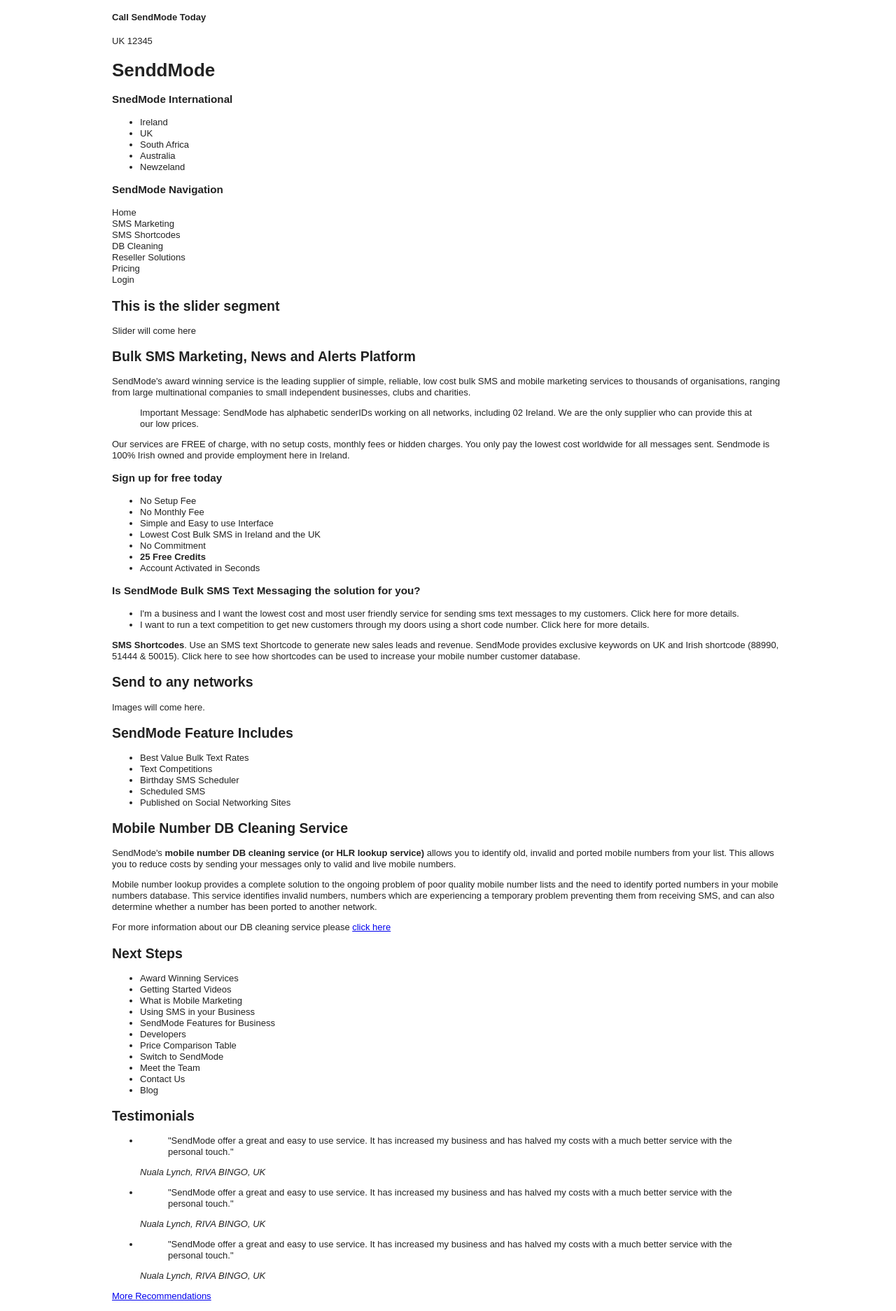
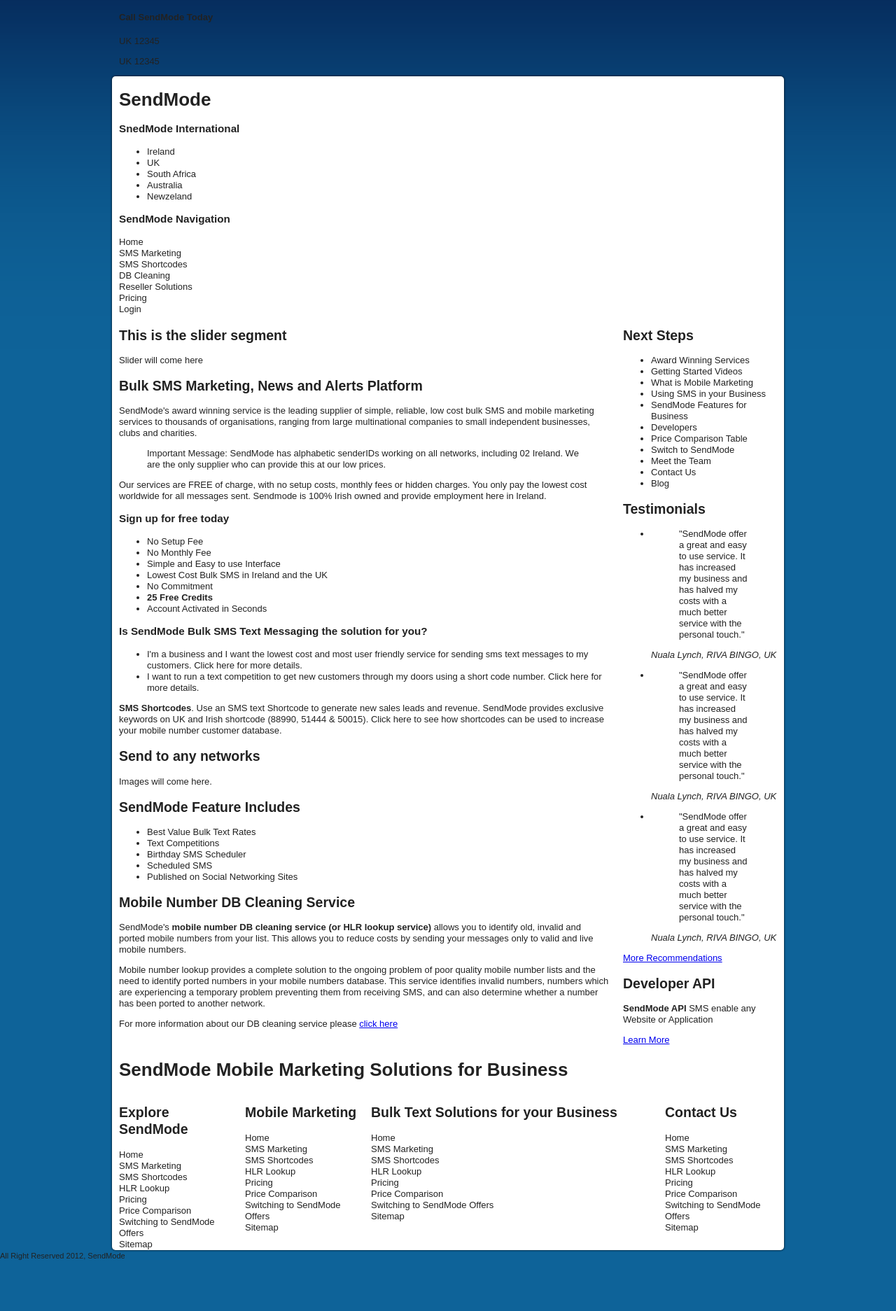
Before and after one commit to evanshajed/SendMode-Web-Template, a plain HTML site: page index.html in a window 1280 px wide. Shown: the top 1873 px of the page at 70% size. After the commit the page ends 1802 px from the top, so only its background shows below. Drawn offline with nearby package versions, Linux system fonts and the light colour scheme.

Commit message:
960 grid Integration.
960 grid integrated. Along with changes on rich snippets on
#topContainer

```diff
--- a/css/style.css
+++ b/css/style.css
@@ -197,6 +197,7 @@ table { border-collapse: collapse; border-spacing: 0; }
 
 
 /* #Base 960 Grid
+Taken from Skeleton by Dave Gamache // http://www.davegamache.com/
 ================================================== */
 
     .container                                  { position: relative; width: 960px; margin: 0 auto; padding: 0; }
@@ -250,8 +251,20 @@ table { border-collapse: collapse; border-spacing: 0; }
 
 /* =============================================================================
    Primary styles
-   Author:
+   Author: Shajed Evan http://www.behance.net/evanshajed
    ========================================================================== */
+   body{background:#0E6399 url("../images/background.gif") repeat-x;}
+   #container{background-color: #ffffff;
+   border-width: 1px;
+   border-color: #8a8a8a;
+   -moz-border-radius: 5px;
+   -webkit-border-radius: 5px;
+   border-radius: 5px;
+   /*IE 7 AND 8 DO NOT SUPPORT BORDER RADIUS*/
+   -moz-box-shadow: 0px 0px 3px #000000;
+   -webkit-box-shadow: 0px 0px 3px #000000;
+   box-shadow: 0px 0px 3px #000000;
+   /*IE 7 AND 8 DO NOT SUPPORT BLUR PROPERTY OF SHADOWS*/}
 
 
 
--- a/index.html
+++ b/index.html
@@ -23,17 +23,21 @@
 <body>
 
 <div id="topContainer" class="container">
-	<section>
-		<h4>Call SendMode Today</h4>
-		<p itemprop="address" itemscope itemtype="http://data-vocabulary.org/Address">
-		<span itemprop="country-name">UK</span>
-		<span itemprop="tel">12345</span>
+	<section class="sixteen columns" itemscope itemtype="http://schema.org/Organization">
+		<h4>Call <snap itemprop="name">SendMode</span> Today</h4>
+		<p itemprop="address" itemscope itemtype="http://schema.org/PostalAddress">
+			<span itemprop="addressCountry">UK</span>
+			<span itemprop="telephone">12345</span>
+		</p>
+		<p itemprop="address" itemscope itemtype="http://schema.org/PostalAddress">
+			<span itemprop="addressCountry">UK</span>
+			<span itemprop="telephone">12345</span>
 		</p>
 	</section>
 </div>
 <div id="container" class="container">
-	<header>
-		<h1>SenddMode</h1>
+	<header class="sixteen columns">
+		<h1>SendMode</h1>
 		<span id="country">
 			<h3>SnedMode International</h3>
 			<ul>
@@ -57,7 +61,7 @@
 			</ul>
 		</nav>
 	</header>
-	<div id="main" role="main">
+	<div class="twelve columns" id="main" role="main">
 		<section>
 			<h1>This is the slider segment</h1>
 			Slider will come here
@@ -110,7 +114,7 @@
 			<p>For more information about our DB cleaning service please <a href="#">click here</a></p>
 		</section>
 	</div>
-	<div id="sidebar">
+	<div class="four columns" id="sidebar">
 		<aside>
 		<h1>Next Steps</h1>
 		<ul>
@@ -151,9 +155,9 @@
 			<a href="#">Learn More</a>
 		</aside>
 	</div>
-	<footer>
+	<footer class="sixteen columns">
 		<h1>SendMode Mobile Marketing Solutions for Business</h1>
-		<nav>
+		<nav class="three columns alpha">
 			<h2>Explore SendMode</h2>
 			<ul>
 				<li>Home</li>
@@ -166,8 +170,8 @@
 				<li>Sitemap</li>
 			</ul>
 		</nav>
-		<nav>
-			<h2>Explore SendMode</h2>
+		<nav class="three columns">
+			<h2>Mobile Marketing</h2>
 			<ul>
 				<li>Home</li>
 				<li>SMS Marketing</li>
@@ -179,8 +183,8 @@
 				<li>Sitemap</li>
 			</ul>
 		</nav>
-		<nav>
-			<h2>Explore SendMode</h2>
+		<nav class="seven columns">
+			<h2>Bulk Text Solutions for your Business</h2>
 			<ul>
 				<li>Home</li>
 				<li>SMS Marketing</li>
@@ -192,8 +196,8 @@
 				<li>Sitemap</li>
 			</ul>
 		</nav>
-		<nav>
-			<h2>Explore SendMode</h2>
+		<nav class="three columns omega">
+			<h2>Contact Us</h2>
 			<ul>
 				<li>Home</li>
 				<li>SMS Marketing</li>
```
Also changed, not shown: images/background.gif (added).
